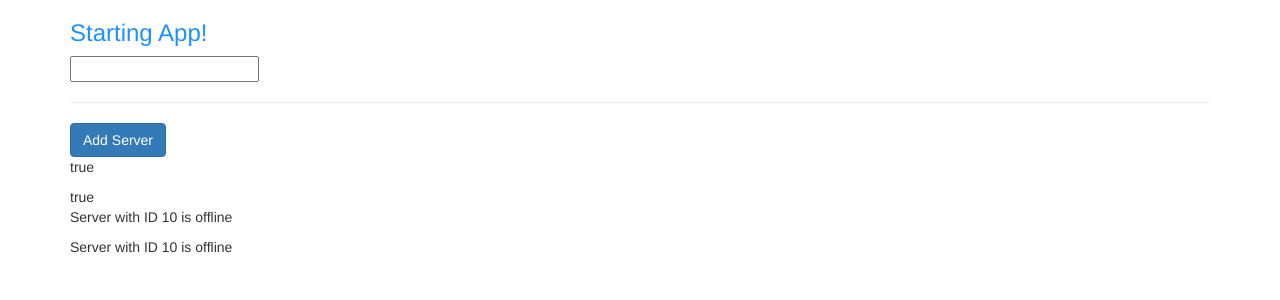
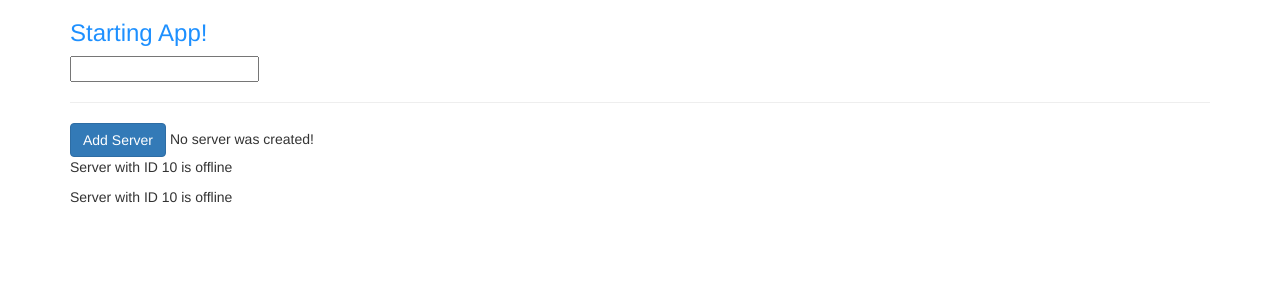
Before and after one commit to ouellettetech/MixpoLuchLearn, an Angular app in the folder Angular4/my-dream-app/: page / in a window 1280 px wide. Shown: the top 300 px of the page. Built offline with nearby package versions, Linux system fonts and the light colour scheme.

Commit message:
Angular4: Leason 26

```diff
--- a/Angular4/my-dream-app/src/app/servers/servers.component.html
+++ b/Angular4/my-dream-app/src/app/servers/servers.component.html
@@ -1,5 +1,9 @@
-<button class="btn btn-primary" [disabled]="!allowNewServer">Add Server</button>
-<p [innerText]="allowNewServer"></p>
-{{ allowNewServer }}
+<button
+class="btn btn-primary"
+[disabled]="!allowNewServer"
+(click)="onCreateServer()">Add Server</button>
+<!--<p [innerText]="allowNewServer"></p>
+{{ allowNewServer }}-->
+{{ serverCreationStatus }}
 <app-server></app-server>
 <app-server></app-server>
--- a/Angular4/my-dream-app/src/app/servers/servers.component.ts
+++ b/Angular4/my-dream-app/src/app/servers/servers.component.ts
@@ -13,15 +13,18 @@ import { Component, OnInit } from '@angular/core';
 })
 export class ServersComponent implements OnInit {
   allowNewServer = false;
+  serverCreationStatus = 'No server was created!';
 
   constructor() {
     setTimeout(() => {
       this.allowNewServer = true;
     }, 2000);
-
   }
 
   ngOnInit() {
   }
 
+  onCreateServer() {
+    this.serverCreationStatus = 'Server was created!';
+  }
 }
```
